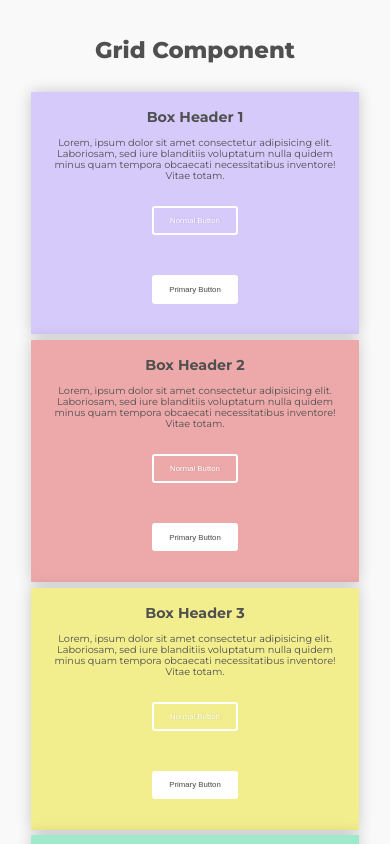
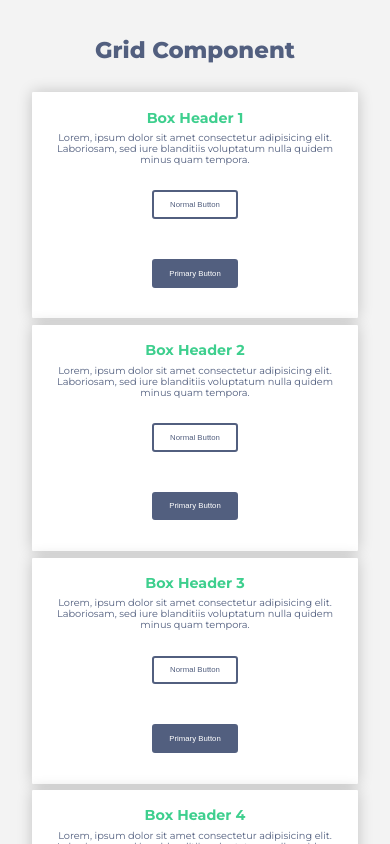
Before and after one commit to ralfpinheiro/grid-component, a React (Create React App) app: page / in a window 390 px wide. Shown: the top 844 px of the page. Built offline with nearby package versions, Linux system fonts and the light colour scheme.

Commit message:
Adjusting grid responsive margin and button colors

```diff
--- a/src/App.js
+++ b/src/App.js
@@ -4,32 +4,32 @@ import Home from './pages/Home/Home';
 import './index.css';
 
 
-const lorem = 'Lorem, ipsum dolor sit amet consectetur adipisicing elit. Laboriosam, sed iure blanditiis voluptatum nulla quidem minus quam tempora obcaecati necessitatibus inventore! Vitae totam.';
+const lorem = 'Lorem, ipsum dolor sit amet consectetur adipisicing elit. Laboriosam, sed iure blanditiis voluptatum nulla quidem minus quam tempora.';
 
 const data = [
   {
     id: Math.random(),
     title: 'Box Header 1',
     text: lorem,
-    bgColor: '#D5CAFA'
+    bgColor: '#fff'
   },
   {
     id: Math.random(),
     title: 'Box Header 2',
     text: lorem,
-    bgColor: '#EDA9A9'
+    bgColor: '#fff'
   },
   {
     id: Math.random(),
     title: 'Box Header 3',
     text: lorem,
-    bgColor: '#F2EE8D'
+    bgColor: '#fff'
   },
   {
     id: Math.random(),
     title: 'Box Header 4',
     text: lorem,
-    bgColor: '#9FEACD'
+    bgColor: '#fff'
   }
 ];
 
--- a/src/pages/Home/HomeStyles.js
+++ b/src/pages/Home/HomeStyles.js
@@ -10,7 +10,7 @@ export const Section = styled.div`
     min-height: 100vh;
     margin: 0;
     padding: 20px;
-    background: #f9f9f9;
+    background: #f3f3f3;
 `;
 
 export const Container = styled.div`
@@ -32,7 +32,7 @@ export const PageHeading = styled.h1`
     font-family: 'Montserrat', sans-serif;
     font-size: 3.5em;
     margin: ${px2vw(60)};
-    color: #505050;
+    color: #525f7f;
     font-weight: 800;
     text-align: center;
 
@@ -44,26 +44,26 @@ export const Box = styled.div`
     flex-direction: column;
     justify-content: space-around;
     padding: ${px2vw(40)};
-    margin: ${px2vw(10)};
+    margin: ${px2vw(12)};
     border-radius: ${px2vw(4)};
     background-color: ${props => props.bgColor};
     box-shadow: 0px 0px 15px 0px rgba(0,0,0,0.2);
 
     @media(min-width: 768px) {
-        width: calc(50% - 60px);
+        width: calc(50% - 24px);
     }
 
     @media(min-width: 1300px) {
-        width: calc(25% - 40px);
+        width: calc(25% - 24px);
     }
 `;
 
 export const BoxTitle = styled.h3`
-    color: #505050;
+    color: #3ecf8e;
     font-size: 2.2rem;
     text-align: center;
     font-family: 'Montserrat', sans-serif;
-    margin: ${px2vw(20)};
+    margin: ${px2vw(20)} auto ${px2vw(10)} auto;
 
     @media(min-width: 1024px) {
         font-size: 1.8rem;
@@ -71,8 +71,8 @@ export const BoxTitle = styled.h3`
 `;
 
 export const BoxText = styled.p`
-    margin: ${px2vw(20)} auto ${px2vw(20)} auto;
-    color: #505050;
+    margin: ${px2vw(10)} auto ${px2vw(20)} auto;
+    color: #525f7f;
     font-size: 1.5rem;
     text-align: center;
     font-family: 'Montserrat', sans-serif;
@@ -87,8 +87,8 @@ export const BoxText = styled.p`
 export const Button = styled.button`
     background: transparent;
     border-radius: 3px;
-    border: 2px solid white;
-    color: white;
+    border: 2px solid #525f7f;
+    color: #525f7f;
     margin: 0 1em;
     padding: 1em 1em;
     margin: 20px auto;
@@ -96,11 +96,10 @@ export const Button = styled.button`
     width: ${px2vw(320)};
     transition: all .2s ease;
     font-size: 1.2rem;
-    text-shadow: 1px 0px 2px rgba(0, 0, 0, 0.15);
 
     &:hover {
-        background: white;
-        color: #505050;
+        background: #525f7f;
+        color: #fff;
     }
 
     @media(min-width: 1024px) {
@@ -109,14 +108,13 @@ export const Button = styled.button`
 
   ${props =>
     props.primary && css`
-    background: white;
-    color: #505050;
-    text-shadow: 1px 0px 2px rgba(0, 0, 0, 0.1);
+    background: #525f7f;
+    color: #fff;
 
     &:hover {
-        background: #505050;;
+        background: #3ecf8e;;
         color: white;
-        border: 2px solid #505050;
+        border: 2px solid #3ecf8e;
     }
 
     `};
```
